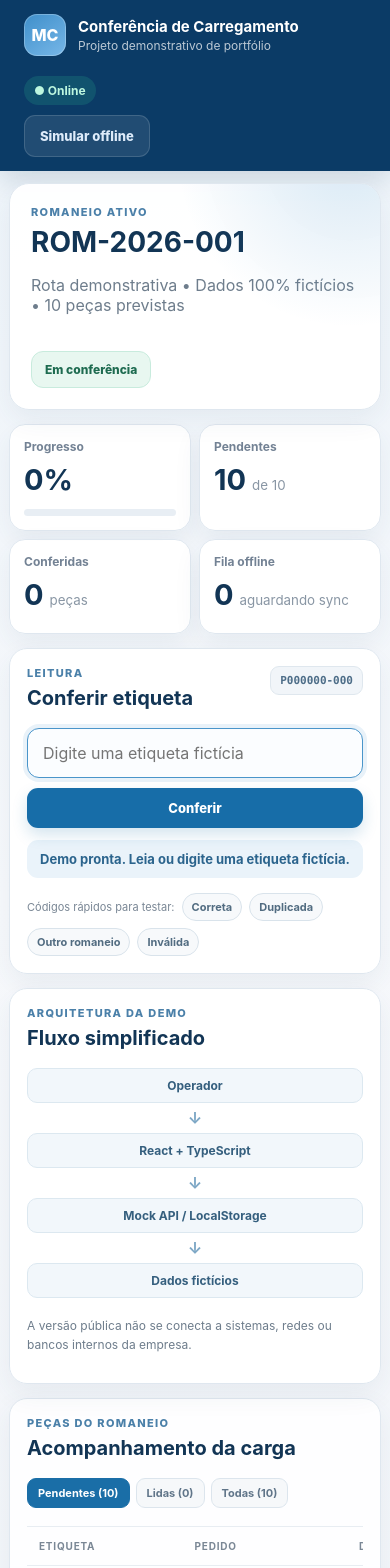
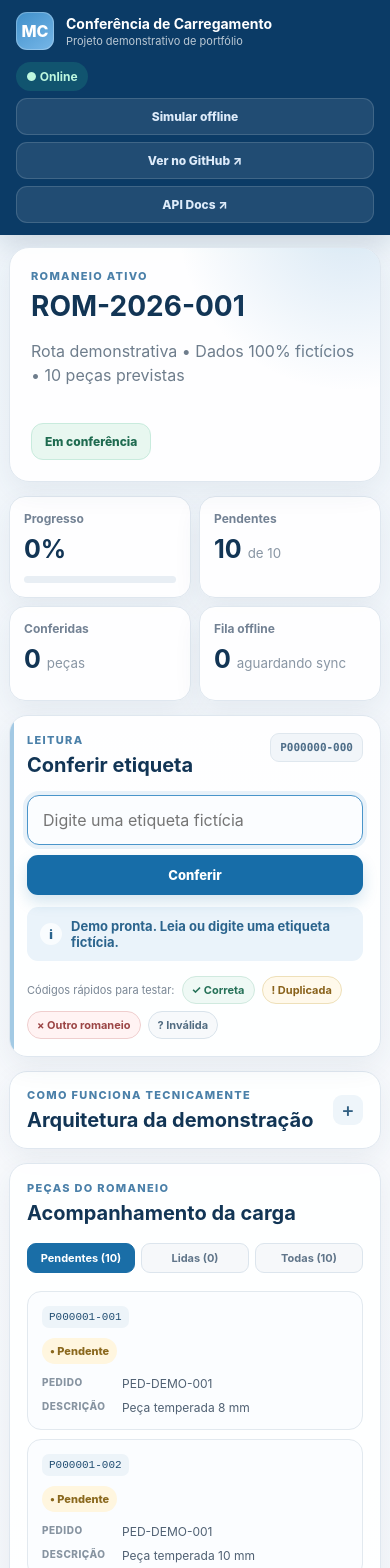
Before and after one commit to marceltempera-gn/sistema-conferencia-carregamento, a React (Vite) app: page / in a window 390 px wide. Shown: the top 1568 px of the page. Built offline with nearby package versions, Linux system fonts and the light colour scheme.

Commit message:
feat: polimento da v1 de portfólio
Melhora responsividade, links técnicos, feedback visual e apresentação mobile da demo pública.

```diff
--- a/src/main.tsx
+++ b/src/main.tsx
@@ -19,8 +19,15 @@ type ScanEvent = {
   offline?: boolean
 }
 
+type Notice = {
+  type: 'success' | 'warning' | 'error' | 'info'
+  text: string
+}
+
 const MANIFEST_NUMBER = 'ROM-2026-001'
 const STORAGE_KEY = 'portfolio-loading-demo-v1'
+const GITHUB_URL = 'https://github.com/marceltempera-gn/sistema-conferencia-carregamento'
+const API_DOCS_URL = `${GITHUB_URL}/blob/main/docs/api.md`
 
 const ITEMS: Item[] = Array.from({ length: 10 }, (_, index) => ({
   code: `P000001-${String(index + 1).padStart(3, '0')}`,
@@ -60,7 +67,7 @@ function App() {
   const [tab, setTab] = useState<'pending' | 'read' | 'all'>('pending')
   const [offline, setOffline] = useState(false)
   const [finished, setFinished] = useState(false)
-  const [notice, setNotice] = useState<{ type: 'success' | 'warning' | 'error' | 'info'; text: string }>({
+  const [notice, setNotice] = useState<Notice>({
     type: 'info',
     text: 'Demo pronta. Leia ou digite uma etiqueta fictícia.',
   })
@@ -74,6 +81,8 @@ function App() {
   const read = ITEMS.filter((item) => acceptedSet.has(item.code))
   const visible = tab === 'pending' ? pending : tab === 'read' ? read : ITEMS
   const progress = Math.round((accepted.length / ITEMS.length) * 100)
+  const lastEvent = events[0]
+  const noticeIcon = notice.type === 'success' ? '✓' : notice.type === 'warning' ? '!' : notice.type === 'error' ? '×' : 'i'
 
   function addEvent(code: string, result: EventResult, message: string, wasOffline = false) {
     setEvents((current) => [
@@ -174,9 +183,12 @@ function App() {
             <span>Projeto demonstrativo de portfólio</span>
           </div>
         </div>
+
         <div className="top-actions">
           <span className={`connection ${offline ? 'offline' : 'online'}`}>{offline ? '● Offline simulado' : '● Online'}</span>
           <button className="button ghost" onClick={toggleConnection}>{offline ? 'Restaurar conexão' : 'Simular offline'}</button>
+          <a className="button ghost action-link" href={GITHUB_URL} target="_blank" rel="noreferrer">Ver no GitHub ↗</a>
+          <a className="button ghost action-link" href={API_DOCS_URL} target="_blank" rel="noreferrer">API Docs ↗</a>
         </div>
       </header>
 
@@ -197,8 +209,7 @@ function App() {
           <article><span>Fila offline</span><strong>{queue.length}</strong><small>aguardando sync</small></article>
         </section>
 
-        <section className="grid-main">
-          <div className="panel scanner-panel">
+        <section className={`panel scanner-panel feedback-${notice.type}`}>
           <div className="panel-heading">
             <div><p className="eyebrow">LEITURA</p><h2>Conferir etiqueta</h2></div>
             <span className="format">P000000-000</span>
@@ -209,26 +220,39 @@ function App() {
             <button className="button primary">Conferir</button>
           </form>
 
-            <div className={`notice ${notice.type}`}>{notice.text}</div>
+          <div className={`notice ${notice.type}`} role="status" aria-live="polite">
+            <span className="notice-icon" aria-hidden="true">{noticeIcon}</span>
+            <span>{notice.text}</span>
+          </div>
 
           <div className="test-codes">
             <span>Códigos rápidos para testar:</span>
-              <button onClick={() => applyScan('P000001-001')}>Correta</button>
-              <button onClick={() => applyScan('P000001-001')}>Duplicada</button>
-              <button onClick={() => applyScan('P000002-001')}>Outro romaneio</button>
-              <button onClick={() => applyScan('ABC-123')}>Inválida</button>
+            <button className="quick-success" onClick={() => applyScan('P000001-001')}>✓ Correta</button>
+            <button className="quick-warning" onClick={() => applyScan('P000001-001')}>! Duplicada</button>
+            <button className="quick-error" onClick={() => applyScan('P000002-001')}>× Outro romaneio</button>
+            <button className="quick-neutral" onClick={() => applyScan('ABC-123')}>? Inválida</button>
+          </div>
+        </section>
+
+        <details className="panel architecture compact-architecture">
+          <summary>
+            <div>
+              <p className="eyebrow">COMO FUNCIONA TECNICAMENTE</p>
+              <h2>Arquitetura da demonstração</h2>
+            </div>
+            <span className="summary-hint">Ver detalhes</span>
+          </summary>
+          <div className="architecture-content">
+            <div className="flow flow-horizontal">
+              <span>Operador</span><b>→</b><span>React + TypeScript</span><b>→</b><span>Mock API / LocalStorage</span><b>→</b><span>Dados fictícios</span>
+            </div>
+            <p className="muted small">A versão pública não se conecta a sistemas, redes ou bancos internos da empresa. A integração original é representada aqui apenas por contratos e dados fictícios.</p>
+            <div className="resource-links">
+              <a href={GITHUB_URL} target="_blank" rel="noreferrer">Repositório público ↗</a>
+              <a href={API_DOCS_URL} target="_blank" rel="noreferrer">Documentação da API ↗</a>
             </div>
           </div>
-
-          <aside className="panel architecture">
-            <p className="eyebrow">ARQUITETURA DA DEMO</p>
-            <h2>Fluxo simplificado</h2>
-            <div className="flow">
-              <span>Operador</span><b>↓</b><span>React + TypeScript</span><b>↓</b><span>Mock API / LocalStorage</span><b>↓</b><span>Dados fictícios</span>
-            </div>
-            <p className="muted small">A versão pública não se conecta a sistemas, redes ou bancos internos da empresa.</p>
-          </aside>
-        </section>
+        </details>
 
         <section className="panel items-panel">
           <div className="panel-heading responsive-heading">
@@ -240,13 +264,14 @@ function App() {
             </div>
           </div>
 
-          <div className="table-wrap">
+          <div className="table-wrap desktop-items">
             <table>
               <thead><tr><th>Etiqueta</th><th>Pedido</th><th>Descrição</th><th>Status</th></tr></thead>
               <tbody>
                 {visible.map((item) => {
                   const isRead = acceptedSet.has(item.code)
-                  return <tr key={item.code}>
+                  const isRecent = lastEvent?.code === item.code
+                  return <tr className={isRecent ? `recent-row ${lastEvent.result}` : ''} key={item.code}>
                     <td><code>{item.code}</code></td>
                     <td>{item.order}</td>
                     <td>{item.description}</td>
@@ -256,6 +281,23 @@ function App() {
               </tbody>
             </table>
           </div>
+
+          <div className="mobile-items">
+            {visible.map((item) => {
+              const isRead = acceptedSet.has(item.code)
+              const isRecent = lastEvent?.code === item.code
+              return <article className={`item-card ${isRecent ? `recent-card ${lastEvent.result}` : ''}`} key={item.code}>
+                <div className="item-card-top">
+                  <code>{item.code}</code>
+                  <span className={`item-status ${isRead ? 'read' : 'pending'}`}>{isRead ? '✓ Conferida' : '• Pendente'}</span>
+                </div>
+                <dl>
+                  <div><dt>Pedido</dt><dd>{item.order}</dd></div>
+                  <div><dt>Descrição</dt><dd>{item.description}</dd></div>
+                </dl>
+              </article>
+            })}
+          </div>
         </section>
 
         <section className="grid-bottom">
@@ -263,7 +305,7 @@ function App() {
             <div className="panel-heading"><div><p className="eyebrow">AUDITORIA</p><h2>Últimas leituras</h2></div></div>
             {events.length === 0 ? <p className="empty">Nenhuma leitura registrada ainda.</p> : (
               <div className="events">
-                {events.slice(0, 8).map((event) => <div className="event" key={event.id}>
+                {events.slice(0, 8).map((event) => <div className={`event ${event.result}`} key={event.id}>
                   <div><strong>{event.code}</strong><span>{event.message}{event.offline ? ' • offline' : ''}</span></div>
                   <time>{event.at}</time>
                 </div>)}
--- a/src/styles.css
+++ b/src/styles.css
@@ -7,10 +7,12 @@
 }
 
 * { box-sizing: border-box; }
+html { scroll-behavior: smooth; }
 body { margin: 0; min-width: 320px; min-height: 100vh; background: linear-gradient(180deg, #edf4fa 0%, #f7f9fc 36%, #eef2f7 100%); }
 button, input { font: inherit; }
 button { cursor: pointer; }
 button:disabled { cursor: not-allowed; opacity: .55; }
+a { color: inherit; }
 
 .app-shell { min-height: 100vh; }
 .topbar {
@@ -24,18 +26,18 @@ button:disabled { cursor: not-allowed; opacity: .55; }
   background: #0b3b66;
   box-shadow: 0 8px 26px rgba(15, 48, 78, .16);
 }
-.brand { display: flex; align-items: center; gap: 12px; }
+.brand { display: flex; align-items: center; gap: 12px; min-width: 0; }
 .brand-mark {
   width: 42px; height: 42px; border-radius: 13px;
-  display: grid; place-items: center; font-weight: 800;
+  display: grid; place-items: center; flex: 0 0 auto; font-weight: 800;
   background: linear-gradient(145deg, #3f8fca, #77b7e8);
   box-shadow: inset 0 0 0 1px rgba(255,255,255,.25);
 }
 .brand strong, .brand span { display: block; }
 .brand strong { font-size: 15px; }
 .brand span { margin-top: 2px; font-size: 12px; opacity: .72; }
-.top-actions { display: flex; align-items: center; gap: 10px; }
-.connection { font-size: 12px; font-weight: 700; padding: 7px 10px; border-radius: 999px; }
+.top-actions { display: flex; align-items: center; justify-content: flex-end; gap: 8px; flex-wrap: wrap; }
+.connection { font-size: 12px; font-weight: 700; padding: 7px 10px; border-radius: 999px; white-space: nowrap; }
 .connection.online { background: rgba(54, 211, 153, .16); color: #bdf7df; }
 .connection.offline { background: rgba(255, 190, 76, .16); color: #ffe1a6; }
 
@@ -71,31 +73,58 @@ h2 { font-size: 20px; }
 .progress { margin-top: 12px; height: 7px; background: #e8eef4; border-radius: 999px; overflow: hidden; }
 .progress i { display: block; height: 100%; border-radius: inherit; background: linear-gradient(90deg, #2c75aa, #59a8df); transition: width .25s ease; }
 
-.grid-main { display: grid; grid-template-columns: 2fr .9fr; gap: 14px; }
 .grid-bottom { display: grid; grid-template-columns: 1.7fr .8fr; gap: 14px; margin-top: 14px; }
 .panel { border-radius: 18px; padding: 22px; }
 .panel-heading { display: flex; justify-content: space-between; align-items: flex-start; gap: 18px; margin-bottom: 18px; }
 .format { color: #4d6d88; background: #f1f5f9; border: 1px solid #dfe7ee; border-radius: 9px; padding: 7px 9px; font: 700 11px ui-monospace, SFMono-Regular, Menlo, monospace; }
+
+.scanner-panel { position: relative; overflow: hidden; transition: border-color .2s ease, box-shadow .2s ease; }
+.scanner-panel::before { content: ""; position: absolute; inset: 0 auto 0 0; width: 4px; opacity: 0; transition: opacity .2s ease; }
+.scanner-panel.feedback-success { border-color: #cfe9dd; box-shadow: 0 12px 30px rgba(38, 124, 91, .09); }
+.scanner-panel.feedback-success::before { background: #2d9b72; opacity: 1; }
+.scanner-panel.feedback-warning { border-color: #f0dfb9; box-shadow: 0 12px 30px rgba(167, 113, 22, .08); }
+.scanner-panel.feedback-warning::before { background: #d49a2d; opacity: 1; }
+.scanner-panel.feedback-error { border-color: #efcaca; box-shadow: 0 12px 30px rgba(153, 57, 57, .08); }
+.scanner-panel.feedback-error::before { background: #ca5959; opacity: 1; }
+.scanner-panel.feedback-info::before { background: #4a95ca; opacity: .5; }
+
 .scan-form { display: grid; grid-template-columns: 1fr auto; gap: 10px; }
 .scan-form input { min-width: 0; padding: 14px 15px; border-radius: 12px; border: 1px solid #cfdbe6; outline: none; color: #173451; background: #fbfdff; }
 .scan-form input:focus { border-color: #4a95ca; box-shadow: 0 0 0 4px rgba(74,149,202,.12); }
-.button { border: 0; border-radius: 11px; padding: 12px 15px; font-weight: 800; font-size: 13px; transition: transform .1s ease, opacity .1s ease; }
+.button { border: 0; border-radius: 11px; padding: 12px 15px; font-weight: 800; font-size: 13px; transition: transform .1s ease, opacity .1s ease, background .15s ease; }
 .button:active:not(:disabled) { transform: translateY(1px); }
 .button.primary { color: #fff; background: #176da8; box-shadow: 0 7px 15px rgba(23,109,168,.18); }
 .button.ghost { color: #ddebfa; background: rgba(255,255,255,.09); border: 1px solid rgba(255,255,255,.14); }
+.button.ghost:hover { background: rgba(255,255,255,.14); }
 .panel .button.ghost { color: #47667f; background: #f4f7fa; border-color: #dce5ed; }
 .button.full { width: 100%; margin-top: 10px; }
-.notice { margin-top: 12px; padding: 11px 13px; border-radius: 11px; font-size: 13px; font-weight: 650; }
+.action-link { display: inline-flex; align-items: center; justify-content: center; text-decoration: none; white-space: nowrap; }
+
+.notice { margin-top: 12px; padding: 11px 13px; border-radius: 11px; font-size: 13px; font-weight: 650; display: flex; align-items: center; gap: 9px; }
+.notice-icon { width: 22px; height: 22px; display: grid; place-items: center; flex: 0 0 auto; border-radius: 50%; font-size: 12px; font-weight: 900; background: rgba(255,255,255,.72); }
 .notice.success { background: #eaf8f2; color: #21664f; }
 .notice.warning { background: #fff5df; color: #8a5a12; }
 .notice.error { background: #ffeded; color: #993939; }
 .notice.info { background: #eaf3fa; color: #2b648d; }
 .test-codes { display: flex; align-items: center; gap: 7px; flex-wrap: wrap; margin-top: 15px; color: #7a8795; font-size: 11px; }
 .test-codes button { border: 1px solid #d9e3eb; background: #f7f9fb; color: #526c81; border-radius: 999px; padding: 6px 9px; font-weight: 700; }
+.test-codes .quick-success { color: #267158; background: #eff9f5; border-color: #d0eadf; }
+.test-codes .quick-warning { color: #89621b; background: #fff9eb; border-color: #eee0b9; }
+.test-codes .quick-error { color: #9b4545; background: #fff3f3; border-color: #efcece; }
 
-.architecture .flow { margin: 18px 0; display: grid; gap: 5px; text-align: center; }
+.compact-architecture { margin-top: 14px; padding: 0; overflow: hidden; }
+.compact-architecture summary { list-style: none; padding: 18px 22px; display: flex; justify-content: space-between; align-items: center; gap: 18px; cursor: pointer; }
+.compact-architecture summary::-webkit-details-marker { display: none; }
+.compact-architecture summary::after { content: "+"; width: 30px; height: 30px; display: grid; place-items: center; margin-left: auto; border-radius: 9px; color: #315f82; background: #eef5fa; font-size: 20px; font-weight: 500; }
+.compact-architecture[open] summary::after { content: "−"; }
+.summary-hint { color: #7b8996; font-size: 11px; font-weight: 700; white-space: nowrap; }
+.architecture-content { padding: 0 22px 22px; border-top: 1px solid #edf1f5; }
+.flow { margin: 18px 0; display: grid; gap: 5px; text-align: center; }
+.flow-horizontal { grid-template-columns: 1fr auto 1fr auto 1fr auto 1fr; align-items: center; }
 .flow span { background: #f2f7fb; border: 1px solid #dce8f0; padding: 9px; border-radius: 10px; color: #355f7e; font-size: 12px; font-weight: 750; }
 .flow b { color: #7ea8c6; }
+.resource-links { display: flex; gap: 10px; flex-wrap: wrap; margin-top: 12px; }
+.resource-links a { text-decoration: none; color: #176da8; background: #edf6fc; border: 1px solid #d6e8f4; padding: 9px 11px; border-radius: 10px; font-size: 12px; font-weight: 800; }
 
 .items-panel { margin-top: 14px; padding-bottom: 14px; }
 .tabs { display: flex; gap: 6px; flex-wrap: wrap; }
@@ -106,13 +135,36 @@ table { width: 100%; border-collapse: collapse; min-width: 680px; }
 th, td { padding: 13px 12px; text-align: left; border-top: 1px solid #e8edf2; font-size: 12px; }
 th { color: #7a8795; font-size: 10px; text-transform: uppercase; letter-spacing: .08em; }
 td { color: #506173; }
-td code { color: #214e72; background: #edf4f9; padding: 5px 7px; border-radius: 7px; font-size: 11px; }
-.item-status { font-weight: 800; font-size: 11px; border-radius: 999px; padding: 6px 8px; white-space: nowrap; }
+td code, .item-card code { color: #214e72; background: #edf4f9; padding: 5px 7px; border-radius: 7px; font-size: 11px; }
+.item-status { display: inline-flex; align-items: center; font-weight: 800; font-size: 11px; border-radius: 999px; padding: 6px 8px; white-space: nowrap; }
 .item-status.read { color: #247158; background: #e8f7f0; }
 .item-status.pending { color: #8a681d; background: #fff6df; }
+.recent-row { animation: recentRow 1.15s ease; }
+.recent-row.accepted, .recent-row.synced { background: #f1faf6; }
+.recent-row.duplicate, .recent-row.invalid { background: #fff9ed; }
+.recent-row.foreign, .recent-row.not_found { background: #fff3f3; }
+@keyframes recentRow { from { box-shadow: inset 4px 0 0 rgba(44,117,170,.75); } to { box-shadow: inset 4px 0 0 rgba(44,117,170,0); } }
+
+.mobile-items { display: none; }
+.item-card { border: 1px solid #e2e9ef; border-radius: 14px; padding: 14px; background: #fbfdff; }
+.item-card + .item-card { margin-top: 9px; }
+.item-card-top { display: flex; align-items: center; justify-content: space-between; gap: 10px; }
+.item-card dl { margin: 12px 0 0; display: grid; gap: 9px; }
+.item-card dl div { display: grid; grid-template-columns: 78px 1fr; gap: 8px; }
+.item-card dt { color: #8794a1; font-size: 10px; font-weight: 800; text-transform: uppercase; letter-spacing: .05em; }
+.item-card dd { margin: 0; color: #506173; font-size: 12px; }
+.recent-card { animation: recentCard .9s ease; }
+.recent-card.accepted, .recent-card.synced { border-color: #c8e6d9; background: #f5fbf8; }
+.recent-card.duplicate, .recent-card.invalid { border-color: #eadcaf; background: #fffaf0; }
+.recent-card.foreign, .recent-card.not_found { border-color: #ebc6c6; background: #fff5f5; }
+@keyframes recentCard { 0% { transform: scale(.99); box-shadow: 0 0 0 4px rgba(74,149,202,.1); } 100% { transform: scale(1); box-shadow: none; } }
 
 .events { display: grid; }
-.event { display: flex; justify-content: space-between; gap: 12px; padding: 11px 0; border-top: 1px solid #e7edf2; }
+.event { position: relative; display: flex; justify-content: space-between; gap: 12px; padding: 11px 0 11px 12px; border-top: 1px solid #e7edf2; }
+.event::before { content: ""; position: absolute; left: 0; top: 14px; width: 4px; height: 4px; border-radius: 50%; background: #91a4b4; }
+.event.accepted::before, .event.synced::before { background: #2c9a72; }
+.event.duplicate::before, .event.invalid::before { background: #d39a31; }
+.event.foreign::before, .event.not_found::before { background: #c95d5d; }
 .event:first-child { border-top: 0; }
 .event strong, .event span { display: block; }
 .event strong { color: #284a65; font-size: 12px; }
@@ -123,20 +175,57 @@ td code { color: #214e72; background: #edf4f9; padding: 5px 7px; border-radius:
 footer { padding: 24px 6px 4px; text-align: center; color: #8896a4; font-size: 11px; }
 footer strong { color: #60778b; }
 
+@media (max-width: 980px) {
+  .topbar { align-items: flex-start; }
+  .top-actions { max-width: 540px; }
+  .flow-horizontal { grid-template-columns: 1fr; }
+  .flow-horizontal b { transform: rotate(90deg); }
+}
+
 @media (max-width: 850px) {
-  .topbar { align-items: flex-start; flex-direction: column; }
-  .top-actions { width: 100%; justify-content: space-between; }
+  .topbar { flex-direction: column; }
+  .top-actions { width: 100%; justify-content: flex-start; max-width: none; }
   .metrics { grid-template-columns: 1fr 1fr; }
-  .grid-main, .grid-bottom { grid-template-columns: 1fr; }
+  .grid-bottom { grid-template-columns: 1fr; }
   .responsive-heading { flex-direction: column; }
+  .summary-hint { display: none; }
+}
+
+@media (max-width: 700px) {
+  .desktop-items { display: none; }
+  .mobile-items { display: block; }
+  .tabs { width: 100%; }
+  .tabs button { flex: 1 1 0; }
 }
 
 @media (max-width: 560px) {
+  .topbar { min-height: auto; padding: 12px 16px; gap: 12px; }
+  .brand-mark { width: 38px; height: 38px; border-radius: 11px; }
+  .brand strong { font-size: 14px; }
+  .brand span { font-size: 11px; }
+  .top-actions { display: grid; grid-template-columns: 1fr 1fr; gap: 7px; }
+  .connection { grid-column: 1 / -1; justify-self: start; }
+  .top-actions .button { width: 100%; padding: 10px 11px; font-size: 12px; }
   .container { width: min(100% - 18px, 1180px); margin-top: 12px; }
   .hero-card { align-items: flex-start; flex-direction: column; padding: 21px; }
+  .hero-card .muted { line-height: 1.5; }
   .metrics { grid-template-columns: 1fr 1fr; gap: 8px; }
   .metrics article { min-height: 95px; padding: 14px; }
   .panel { padding: 17px; }
   .scan-form { grid-template-columns: 1fr; }
-  .top-actions { align-items: flex-start; flex-direction: column; }
+  .compact-architecture { padding: 0; }
+  .compact-architecture summary { padding: 16px 17px; }
+  .architecture-content { padding: 0 17px 17px; }
+  .resource-links { display: grid; }
+  .resource-links a { text-align: center; }
+  .item-card dl div { grid-template-columns: 72px 1fr; }
+  .event { align-items: flex-start; }
 }
+
+@media (max-width: 390px) {
+  .top-actions { grid-template-columns: 1fr; }
+  .connection { grid-column: auto; }
+  h1 { font-size: 28px; }
+  .metrics strong { font-size: 25px; }
+  .item-card-top { align-items: flex-start; flex-direction: column; }
+}
```
Lines whose indentation alone changed are shown as unchanged.
